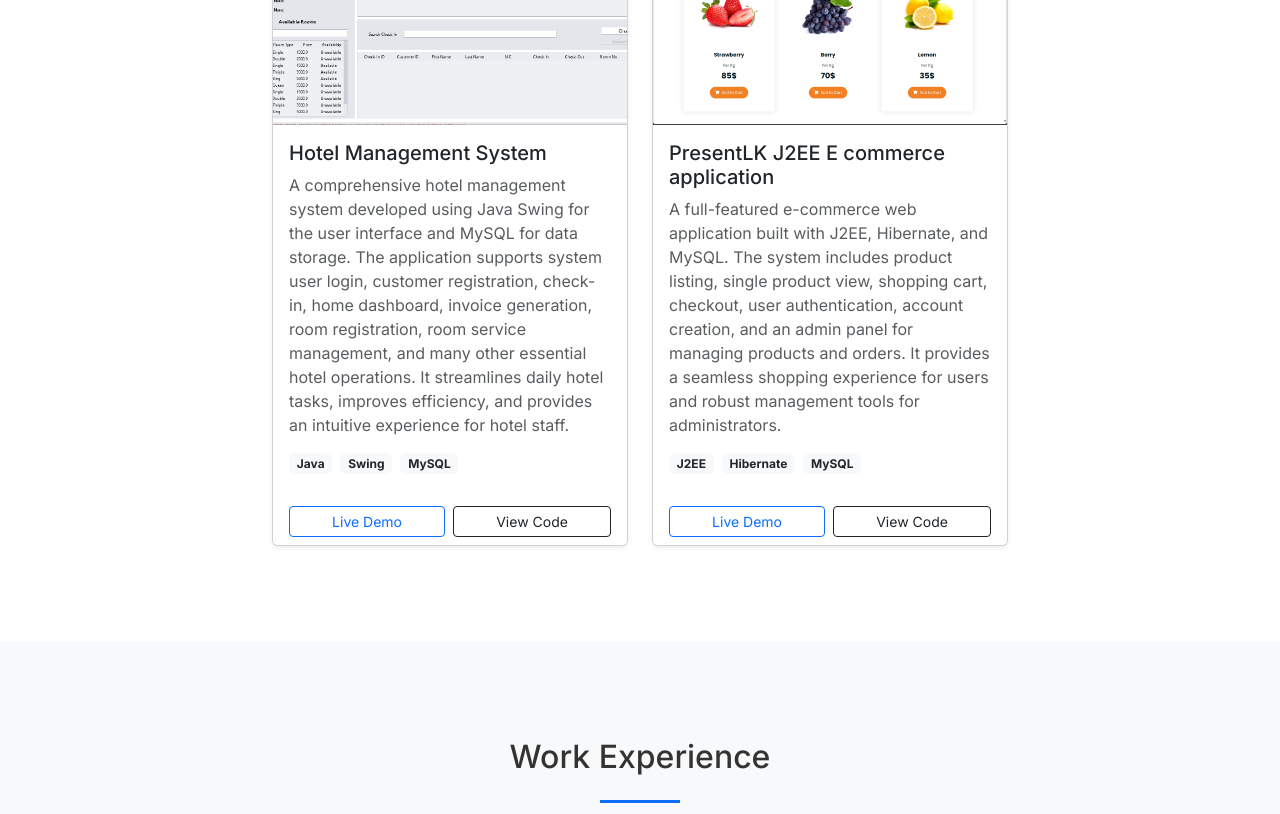
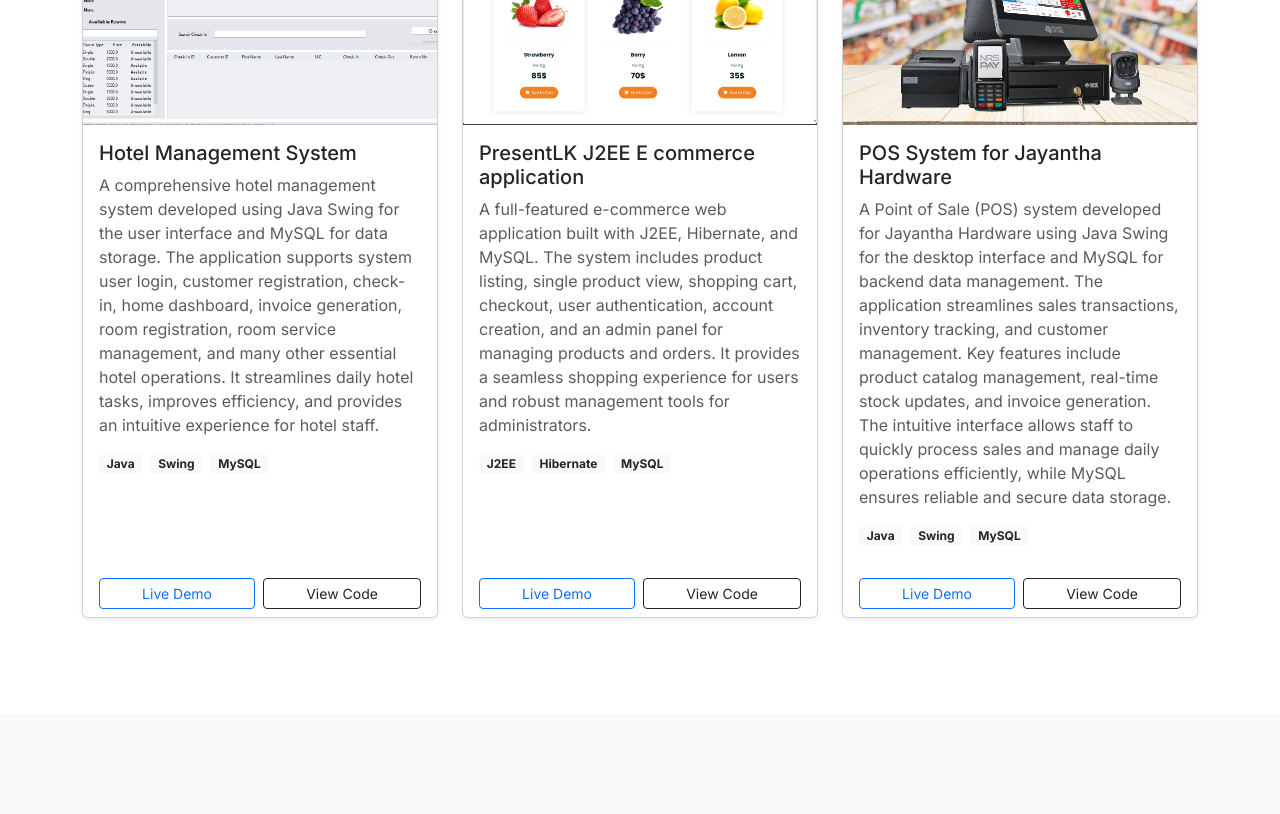
Before and after one commit to sandaru-sdm/sandaru_gunathilake-portfolio, a React (Vite) app: page / in a window 1280 px wide. Shown: the part 5560-6374 px from the top of the page. Built offline with nearby package versions, Linux system fonts and the light colour scheme.

Commit message:
add new project

```diff
--- a/src/data/portfolioData.js
+++ b/src/data/portfolioData.js
@@ -13,6 +13,7 @@
 import project9 from "../assets/PresentLKPHP.png";
 import project10 from "../assets/Checkin.PNG";
 import project11 from "../assets/PresentLKJava.png";
+import project12 from "../assets/JayanthaHardware.png";
 
 const portfolioData = {
   about: {
@@ -191,7 +192,21 @@
       ],
       demoLink: "https://github.com/sandaru-sdm/PresentsLK-Java",
       githubLink: "https://github.com/sandaru-sdm/PresentsLK-Java",
-    }
+    },
+    {
+      id: 12,
+      title: "POS System for Jayantha Hardware",
+      description:
+        "A Point of Sale (POS) system developed for Jayantha Hardware using Java Swing for the desktop interface and MySQL for backend data management. The application streamlines sales transactions, inventory tracking, and customer management. Key features include product catalog management, real-time stock updates, and invoice generation. The intuitive interface allows staff to quickly process sales and manage daily operations efficiently, while MySQL ensures reliable and secure data storage.",
+      image: project12,
+      technologies: [
+        "Java",
+        "Swing",
+        "MySQL",
+      ],
+      demoLink: "https://github.com/sandaru-sdm/JayanthaHardware",
+      githubLink: "https://github.com/sandaru-sdm/JayanthaHardware",
+    },
   ],
   experience: [
     {
```
Also changed, not shown: src/assets/JayanthaHardware.png (added).
